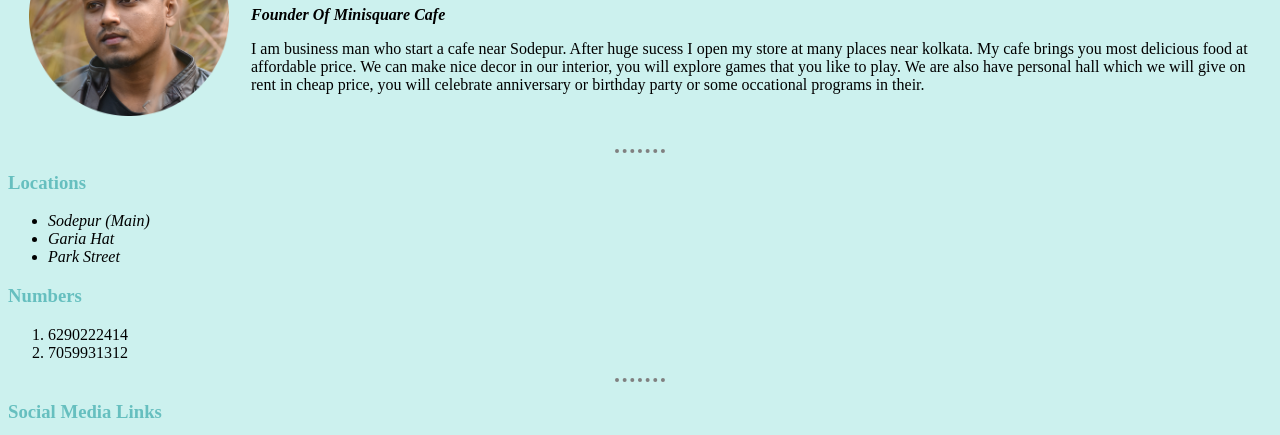
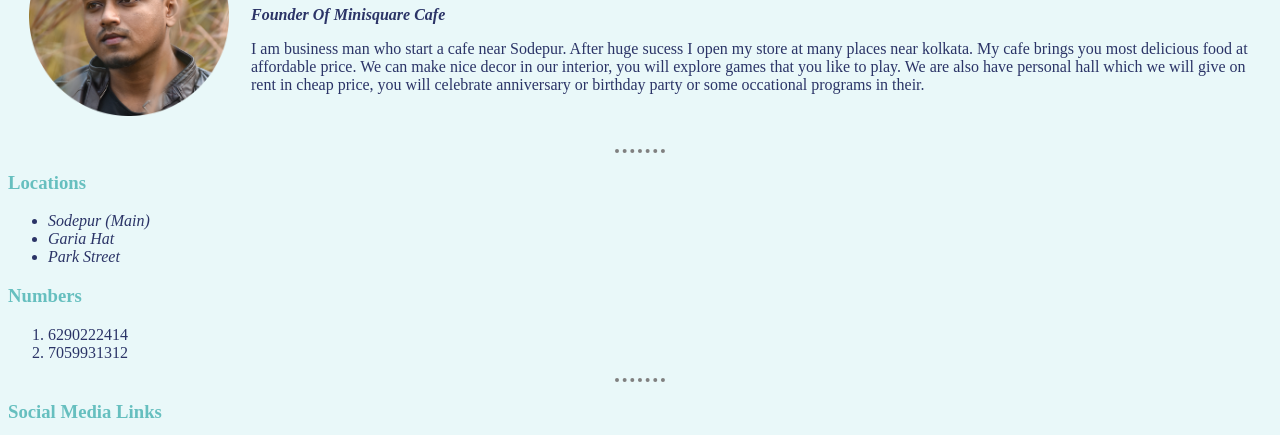
Before and after one commit to souvikjashu/cv, a plain HTML site: page index.html in a window 1280 px wide. Shown: the part 113-548 px from the top of the page. Drawn offline with Linux system fonts and the light colour scheme.

Commit message:
Add files via upload

```diff
--- a/css/style.css
+++ b/css/style.css
@@ -1,5 +1,5 @@
 body {
-    background-color: rgb(204, 241, 238);
+    background-color: #E9F8F9;
   }
   hr
    {
@@ -16,3 +16,18 @@ h1
 h3
 { color:#66BFBF;
 }
+
+p{
+    color: #2B3467
+
+}
+ul
+
+{
+    color: #2B3467
+
+}
+li{
+    color: #2B3467
+
+}
--- a/index.html
+++ b/index.html
@@ -2,8 +2,9 @@
 <html lang="en">
 <head>
     <meta charset="UTF-8">
-  <title> Souvik Jashu </title>
-  <link rel="stylesheet" href="css/style.css">
+    <title>Souvik Jashu ❤️</title>
+    <link rel="stylesheet" href="css\style.css">
+    <link rel="icon" href="favicon.ico">
 </head>
 <body>
   <table cellspacing="20">
```
Also changed, not shown: favicon.ico (added).
